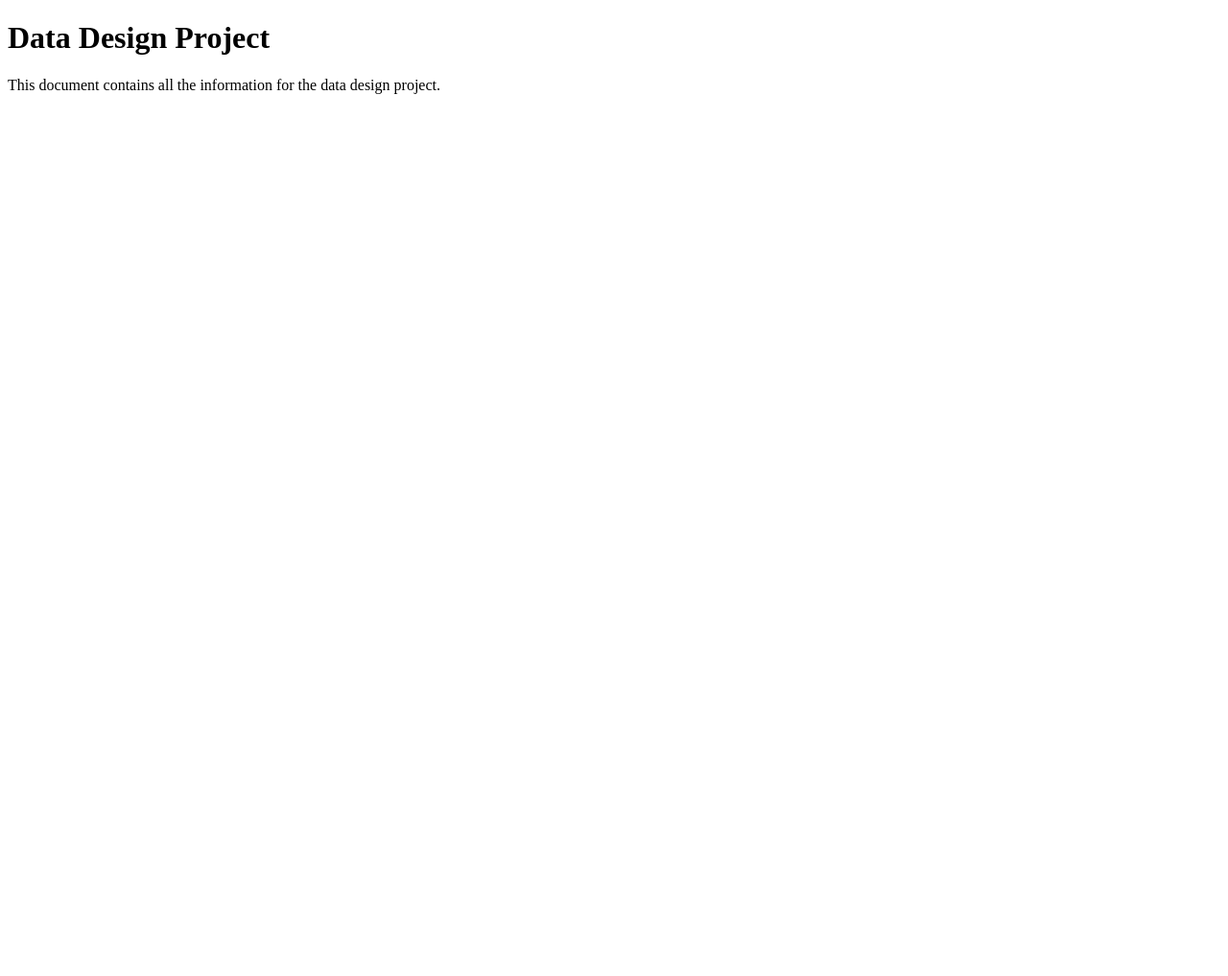
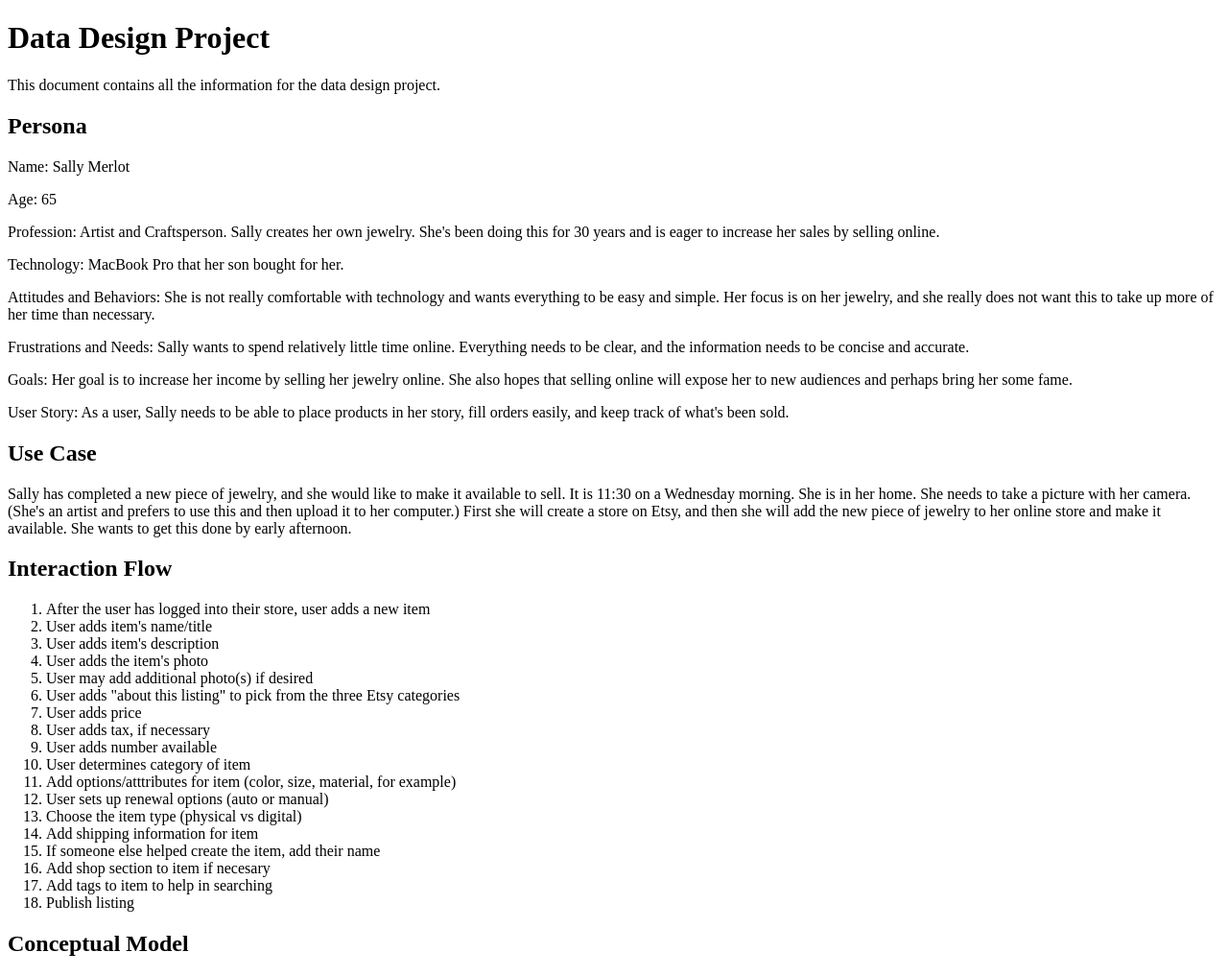
Before and after one commit to lsanchezrees/data-design-etsy, a PHP site: page / in a window 1280 px wide. Shown: the whole page at 96% size. Before the commit the page ends 98 px from the top, so only its background shows below. Run offline with PHP 8.4, Linux system fonts and the light colour scheme.

Commit message:
Added up through Interaction Flow

```diff
--- a/index.php
+++ b/index.php
@@ -6,6 +6,40 @@
 	<body>
 		<h1>Data Design Project</h1>
 		<p>This document contains all the information for the data design project.</p>
+		<h2>Persona</h2>
+		<p>Name: Sally Merlot</p>
+		<p>Age: 65</p>
+		<p>Profession: Artist and Craftsperson.  Sally creates her own jewelry.  She's been doing this for 30 years and is eager to increase her sales by selling online.</p>
+		<p>Technology: MacBook Pro that her son bought for her. </p>
+		<p>Attitudes and Behaviors:  She is not really comfortable with technology and wants everything to be easy and simple. Her focus is on her jewelry, and she really does not want this to take up more of her time than necessary.</p>
+		<p>Frustrations and Needs: Sally wants to spend relatively little time online.  Everything needs to be clear, and the information needs to be concise and accurate.</p>
+		<p>Goals: Her goal is to increase her income by selling her jewelry online.  She also hopes that selling online will expose her to new audiences and perhaps bring her some fame.</p>
+		<p>User Story: As a user, Sally needs to be able to place products in her story, fill orders easily, and keep track of what's been sold.</p>
+		<h2>Use Case</h2>
+		<p>Sally has completed a new piece of jewelry, and she would like to make it available to sell.  It is 11:30 on a Wednesday morning.  She is in her home. She needs to take a picture with her camera.  (She's an artist and prefers to use this and then upload it to her computer.) First she will create a store on Etsy, and then she will add the new piece of jewelry to her online store and make it available.  She wants to get this done by early afternoon. </p>
+		<h2>Interaction Flow</h2>
+		<ol>
+			<li>After the user has logged into their store, user adds a new item</li>
+			<li>User adds item's name/title</li>
+			<li>User adds item's description</li>
+			<li>User adds the item's photo</li>
+			<li>User may add additional photo(s) if desired</li>
+			<li>User adds "about this listing" to pick from the three Etsy categories</li>
+			<li>User adds price</li>
+			<li>User adds tax, if necessary</li>
+			<li>User adds number available</li>
+			<li>User determines category of item</li>
+			<li>Add options/atttributes for item (color, size, material, for example)</li>
+			<li>User sets up renewal options (auto or manual)</li>
+			<li>Choose the item type (physical vs digital)</li>
+			<li>Add shipping information for item</li>
+			<li>If someone else helped create the item, add their name</li>
+			<li>Add shop section to item if necesary</li>
+			<li>Add tags to item to help in searching</li>
+			<li>Publish listing</li>
+
+		</ol>
+		<h2>Conceptual Model</h2>
 
 	</body>
 </html>
```
